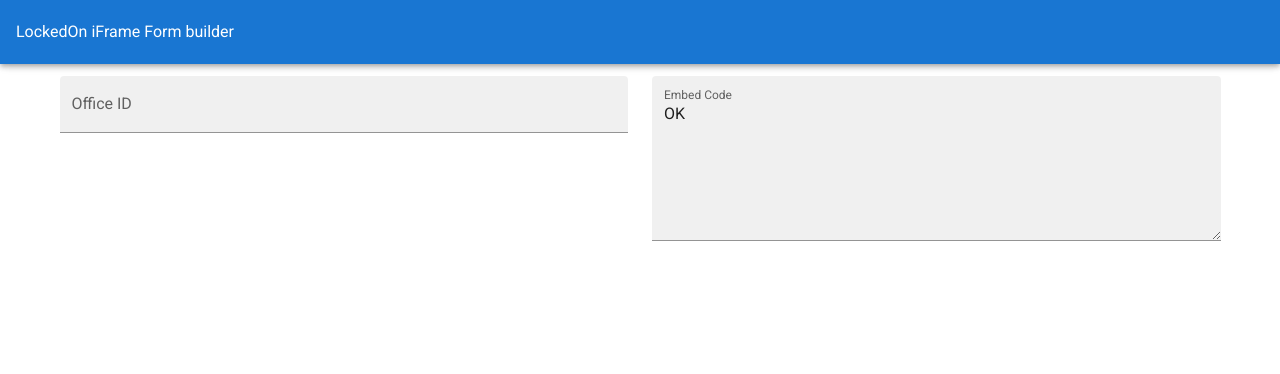
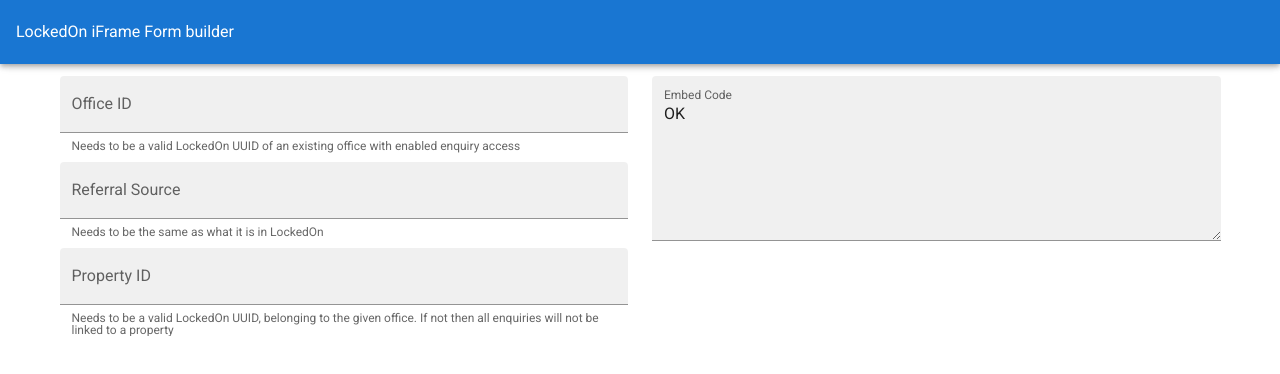
Before and after one commit to victorfdes/lockedon-form-builder, a Vue app: page / in a window 1280 px wide. Shown: the top 374 px of the page. Built offline with nearby package versions, Linux system fonts and the light colour scheme.

Commit message:
add required fields to make form

```diff
--- a/src/components/Form.vue
+++ b/src/components/Form.vue
@@ -3,9 +3,13 @@
     <v-row class="text-center">
       <v-col>
         <v-text-field
-            label="Office ID"
-            v-model="officeID"
-            :rules="[requiredRule]"
+            v-for="field in formFields"
+            :key="field.key"
+            :label="field.label"
+            :hint="field.hint"
+            :rules="field.rules ? field.rules : []"
+            persistent-hint
+            v-model="formData[field.key]"
             filled />
       </v-col>
       <v-col>
@@ -19,14 +23,34 @@
 </template>
 
 <script>
+  const rules = {
+    requiredRule: value => !!value || 'Required',
+  }
+
   export default {
     name: 'Form',
 
     data: () => ({
-      officeID: '',
-
-      // Rules
-      requiredRule: value => !!value || 'Required'
+      formData: {},
+      formFields: [
+        {
+          key: 'officeID',
+          label: 'Office ID',
+          hint: 'Needs to be a valid LockedOn UUID of an existing office with enabled enquiry access',
+          rules: [rules.requiredRule]
+        }, {
+          key: 'referralSource',
+          label: 'Referral Source',
+          hint: 'Needs to be the same as what it is in LockedOn',
+          rules: [rules.requiredRule]
+        }, {
+          key: 'property',
+          label: 'Property ID',
+          hint: `Needs to be a valid LockedOn UUID, belonging to the given office. If not then all enquiries
+will not be linked to a property`,
+          rules: [rules.requiredRule]
+        }
+      ]
     }),
 
     computed: {
```
